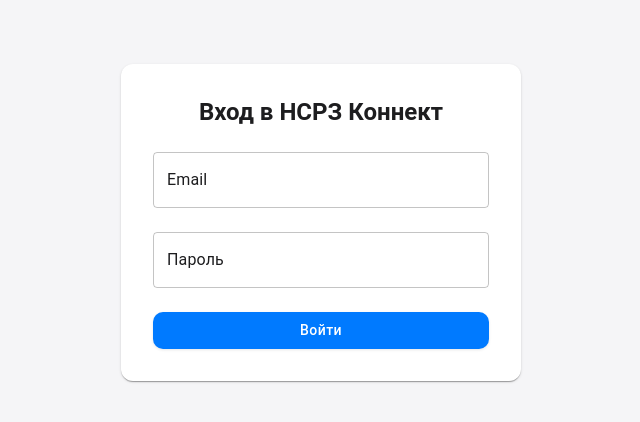
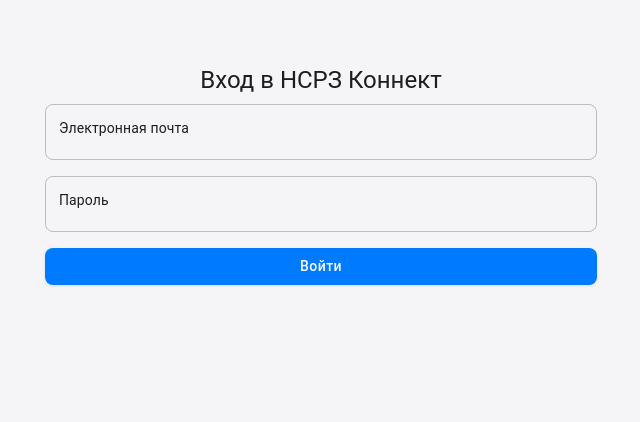
Before and after one commit to iuova/nsrz-connect-grok-home, a React (Vite) app in the folder frontend/: page /login in a window 1280 px wide. Shown: the top 422 px of the page, without its empty margins (319-959 px from the left). Built offline with nearby package versions, Linux system fonts and the light colour scheme.

Commit message:
Исправлено выравнивание надписей в Login.tsx с помощью InputLabelProps

```diff
--- a/frontend/src/pages/Admin.tsx
+++ b/frontend/src/pages/Admin.tsx
@@ -96,7 +96,7 @@ function Admin() {
       result = result.filter((item) => item.published === isPublished);
     }
 
-    console.log('Filtered news:', result); // Для отладки
+    console.log('Filtered news length:', result.length); // Для отладки
     return showAll ? result : result.slice(0, 5);
   }, [news, search, startDate, endDate, authorFilter, statusFilter, showAll]);
 
@@ -190,13 +190,16 @@ function Admin() {
           >
             Опубликовать выбранные
           </Button>
+        </Box>
+        <Box sx={{ display: 'flex', justifyContent: 'space-between', alignItems: 'center', mb: 2 }}>
           <TextField
             placeholder="Поиск по новостям"
             value={search}
             onChange={(e) => setSearch(e.target.value)}
             size="small"
             sx={{
-              width: 200,
+              flexGrow: 1,
+              maxWidth: '100%',
               '& .MuiOutlinedInput-root': {
                 borderRadius: 2,
                 '&:hover fieldset': { borderColor: '#007aff' },
@@ -208,7 +211,7 @@ function Admin() {
             <Button
               variant="text"
               onClick={() => setShowAll(true)}
-              sx={{ color: '#007aff', textTransform: 'none' }}
+              sx={{ color: '#007aff', textTransform: 'none', ml: 2 }}
             >
               Показать все
             </Button>
@@ -217,7 +220,7 @@ function Admin() {
             <Button
               variant="text"
               onClick={() => setShowAll(false)}
-              sx={{ color: '#007aff', textTransform: 'none' }}
+              sx={{ color: '#007aff', textTransform: 'none', ml: 2 }}
             >
               Скрыть
             </Button>
@@ -257,7 +260,11 @@ function Admin() {
             }}
           />
           <FormControl sx={{ width: 150 }}>
-            <InputLabel sx={{ '&.Mui-focused': { color: '#007aff' } }}>Автор</InputLabel>
+            <InputLabel
+              sx={{ top: -2, '&.Mui-focused': { color: '#007aff' }, fontSize: '0.875rem' }}
+            >
+              Автор
+            </InputLabel>
             <Select
               value={authorFilter}
               onChange={(e) => setAuthorFilter(e.target.value)}
@@ -277,7 +284,11 @@ function Admin() {
             </Select>
           </FormControl>
           <FormControl sx={{ width: 150 }}>
-            <InputLabel sx={{ '&.Mui-focused': { color: '#007aff' } }}>Статус</InputLabel>
+            <InputLabel
+              sx={{ top: -2, '&.Mui-focused': { color: '#007aff' }, fontSize: '0.875rem' }}
+            >
+              Статус
+            </InputLabel>
             <Select
               value={statusFilter}
               onChange={(e) => setStatusFilter(e.target.value)}
@@ -360,10 +371,10 @@ function Admin() {
             <TextField
               label="Заголовок"
               fullWidth
-              variant="outlined"
               value={newNews.title}
               onChange={(e) => setNewNews({ ...newNews, title: e.target.value })}
               sx={{
+                mt: 2,
                 '& .MuiOutlinedInput-root': {
                   borderRadius: 2,
                   '&:hover fieldset': { borderColor: '#007aff' },
@@ -374,12 +385,12 @@ function Admin() {
             <TextField
               label="Содержимое"
               fullWidth
-              variant="outlined"
               multiline
               rows={4}
               value={newNews.content}
               onChange={(e) => setNewNews({ ...newNews, content: e.target.value })}
               sx={{
+                mt: 2,
                 '& .MuiOutlinedInput-root': {
                   borderRadius: 2,
                   '&:hover fieldset': { borderColor: '#007aff' },
@@ -387,7 +398,7 @@ function Admin() {
                 },
               }}
             />
-            <Box sx={{ display: 'flex', alignItems: 'center', mt: 1 }}>
+            <Box sx={{ display: 'flex', alignItems: 'center', mt: 2 }}>
               <Checkbox
                 checked={newNews.published}
                 onChange={(e) => setNewNews({ ...newNews, published: e.target.checked })}
@@ -421,10 +432,10 @@ function Admin() {
                 <TextField
                   label="Заголовок"
                   fullWidth
-                  variant="outlined"
                   value={editNews.title}
                   onChange={(e) => setEditNews({ ...editNews, title: e.target.value })}
                   sx={{
+                    mt: 2,
                     '& .MuiOutlinedInput-root': {
                       borderRadius: 2,
                       '&:hover fieldset': { borderColor: '#007aff' },
@@ -440,6 +451,7 @@ function Admin() {
                   value={editNews.content}
                   onChange={(e) => setEditNews({ ...editNews, content: e.target.value })}
                   sx={{
+                    mt: 2,
                     '& .MuiOutlinedInput-root': {
                       borderRadius: 2,
                       '&:hover fieldset': { borderColor: '#007aff' },
@@ -447,7 +459,7 @@ function Admin() {
                     },
                   }}
                 />
-                <Box sx={{ display: 'flex', alignItems: 'center', mt: 1 }}>
+                <Box sx={{ display: 'flex', alignItems: 'center', mt: 2 }}>
                   <Checkbox
                     checked={editNews.published}
                     onChange={(e) => setEditNews({ ...editNews, published: e.target.checked })}
--- a/frontend/src/pages/Login.tsx
+++ b/frontend/src/pages/Login.tsx
@@ -1,60 +1,80 @@
-import { useState, useContext } from 'react';
-import { AuthContext } from '../contexts/AuthContext';
-import { Container, TextField, Button, Typography, Box, Paper } from '@mui/material';
+import { useState } from 'react';
+import { useNavigate } from 'react-router-dom';
+import axios from 'axios';
+import { Box, Button, Container, TextField, Typography } from '@mui/material';
 
 function Login() {
   const [email, setEmail] = useState('');
   const [password, setPassword] = useState('');
-  const [error, setError] = useState('');
-  const { login } = useContext(AuthContext);
+  const navigate = useNavigate();
 
-  const handleSubmit = async (e: React.FormEvent) => {
-    e.preventDefault();
+  const handleLogin = async () => {
     try {
-      await login(email, password);
-    } catch (err: any) {
-      setError(err.message || 'Ошибка входа');
+      const res = await axios.post('http://localhost:5000/api/auth/login', { email, password });
+      localStorage.setItem('token', res.data.token);
+      navigate('/admin');
+    } catch (error: any) {
+      alert(error.response?.data?.error || 'Ошибка входа');
     }
   };
 
   return (
     <Container maxWidth="sm">
-      <Box sx={{ mt: 8, display: 'flex', justifyContent: 'center' }}>
-        <Paper sx={{ p: 4, width: '100%', maxWidth: 400, borderRadius: 3 }}>
-          <Typography variant="h5" gutterBottom sx={{ fontWeight: 600, textAlign: 'center' }}>
+      <Box sx={{ mt: 8, textAlign: 'center' }}>
+        <Typography variant="h5" gutterBottom>
           Вход в НСРЗ Коннект
         </Typography>
-          {error && (
-            <Typography color="error" sx={{ mb: 2, textAlign: 'center' }}>
-              {error}
-            </Typography>
-          )}
-          <form onSubmit={handleSubmit}>
         <TextField
-              label="Email"
+          label="Электронная почта"
           fullWidth
-              margin="normal"
           value={email}
           onChange={(e) => setEmail(e.target.value)}
+          InputLabelProps={{
+            sx: {
+              top: -2,
+              fontSize: '0.875rem',
+              '&.Mui-focused': { color: '#007aff' },
+            },
+          }}
+          sx={{
+            mb: 2,
+            '& .MuiOutlinedInput-root': {
+              borderRadius: 2,
+              '&:hover fieldset': { borderColor: '#007aff' },
+              '&.Mui-focused fieldset': { borderColor: '#007aff' },
+            },
+          }}
         />
         <TextField
           label="Пароль"
           type="password"
           fullWidth
-              margin="normal"
           value={password}
           onChange={(e) => setPassword(e.target.value)}
+          InputLabelProps={{
+            sx: {
+              top: -2,
+              fontSize: '0.875rem',
+              '&.Mui-focused': { color: '#007aff' },
+            },
+          }}
+          sx={{
+            mb: 2,
+            '& .MuiOutlinedInput-root': {
+              borderRadius: 2,
+              '&:hover fieldset': { borderColor: '#007aff' },
+              '&.Mui-focused fieldset': { borderColor: '#007aff' },
+            },
+          }}
         />
         <Button
-              type="submit"
           variant="contained"
           fullWidth
-              sx={{ mt: 2, bgcolor: '#007aff', '&:hover': { bgcolor: '#005bb5' } }}
+          onClick={handleLogin}
+          sx={{ bgcolor: '#007aff', '&:hover': { bgcolor: '#005bb5' }, borderRadius: 2 }}
         >
           Войти
         </Button>
-          </form>
-        </Paper>
       </Box>
     </Container>
   );
```
Also changed, not shown: 1 other file (tests, documents, lock files or other folders). Lines whose indentation alone changed are shown as unchanged.
